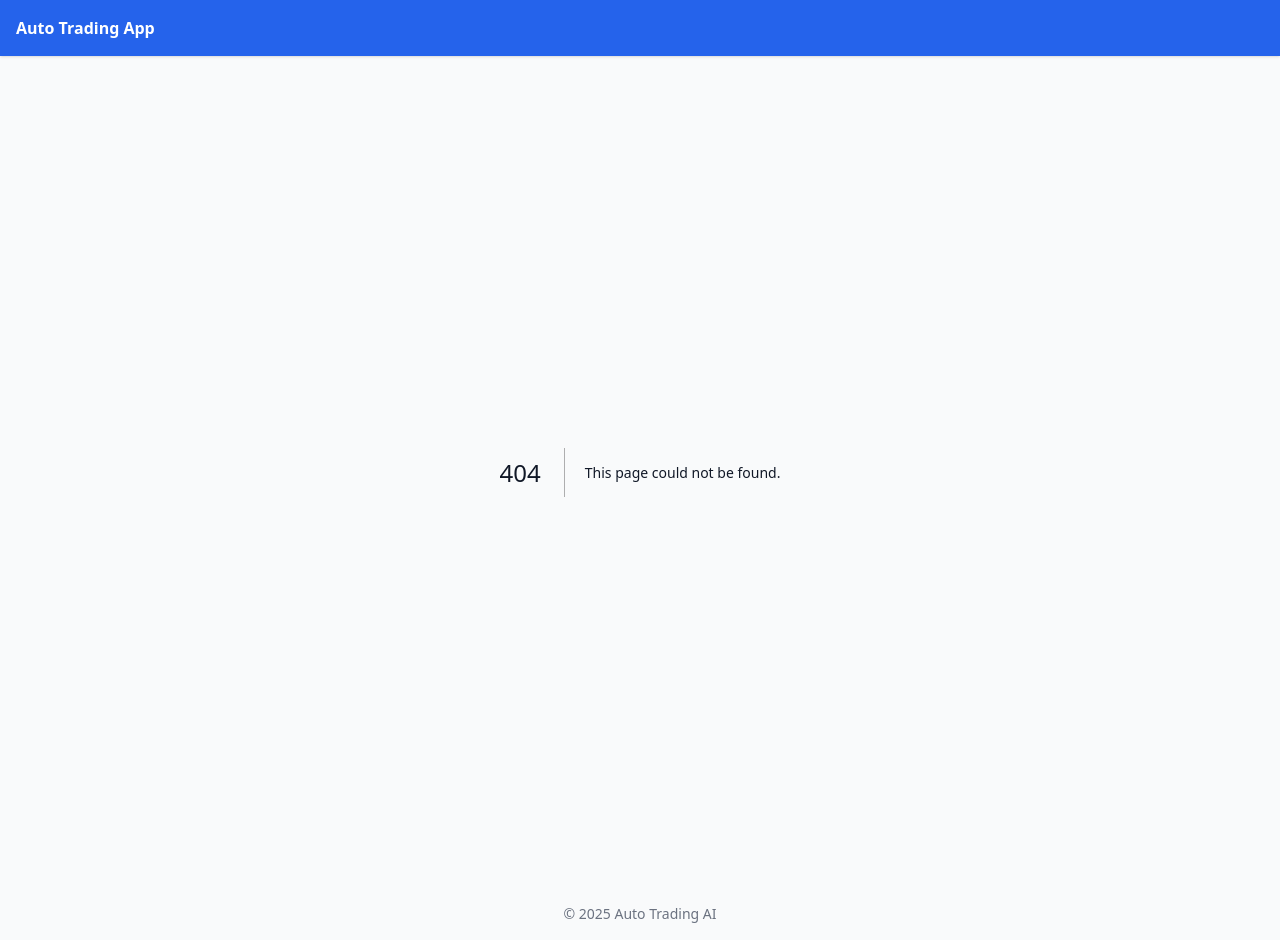
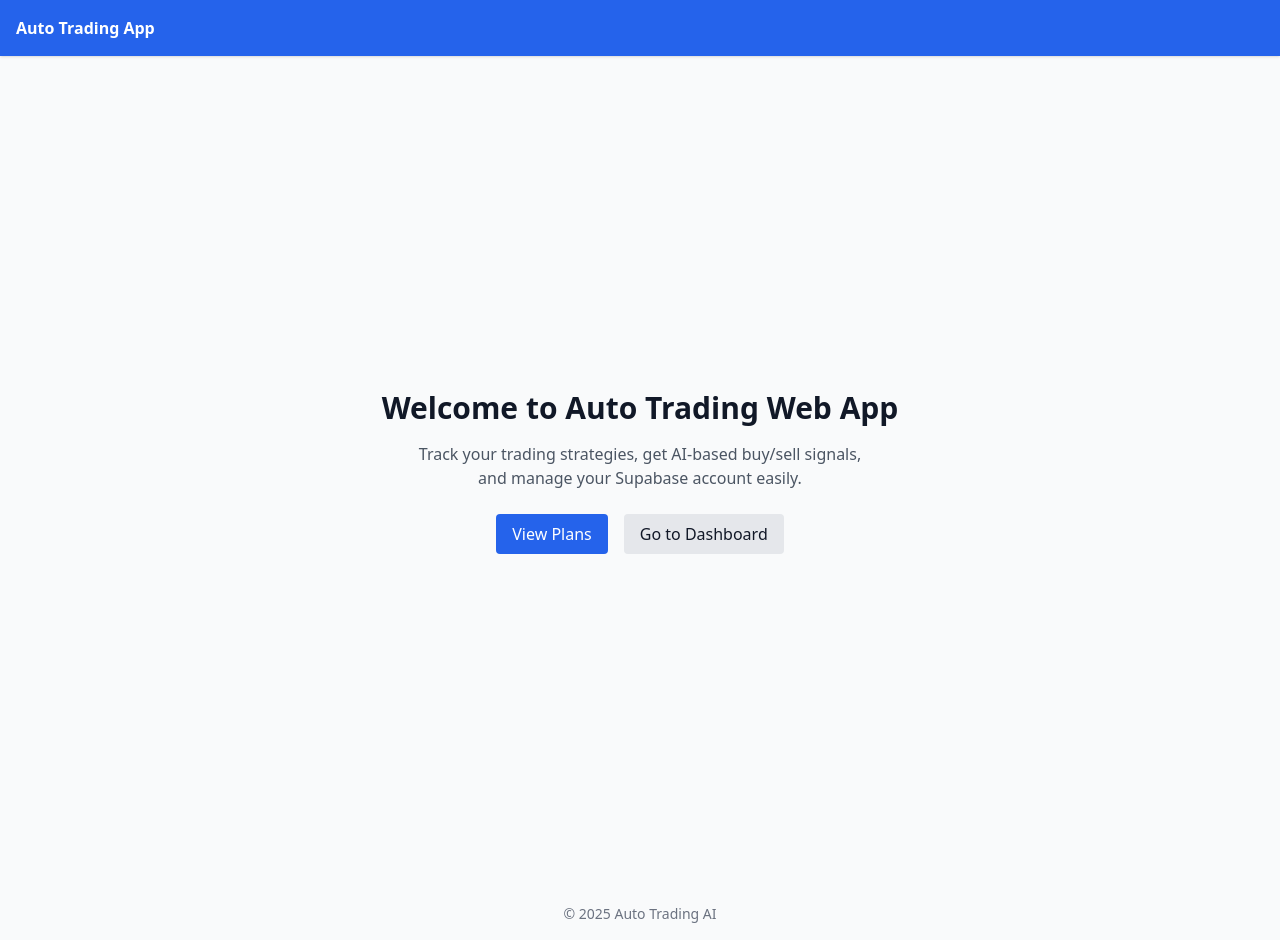
Before and after one commit to datvt88/CPLS, a Next.js app: page / in a window 1280 px wide. Before the commit this address had no page. Built offline with nearby package versions, Linux system fonts and the light colour scheme.

Commit message:
Create page.tsx

```diff
--- /dev/null
+++ b/app/page.tsx
@@ -0,0 +1,21 @@
+// app/page.tsx
+import Link from 'next/link'
+
+export default function HomePage() {
+  return (
+    <main className="flex flex-col items-center justify-center min-h-screen text-center">
+      <h1 className="text-3xl font-bold mb-4">Welcome to Auto Trading Web App</h1>
+      <p className="mb-6 text-gray-600 max-w-md">
+        Track your trading strategies, get AI-based buy/sell signals, and manage your Supabase account easily.
+      </p>
+      <div className="flex gap-4">
+        <Link href="/pricing" className="bg-blue-600 text-white px-4 py-2 rounded">
+          View Plans
+        </Link>
+        <Link href="/dashboard" className="bg-gray-200 px-4 py-2 rounded">
+          Go to Dashboard
+        </Link>
+      </div>
+    </main>
+  )
+}
```
